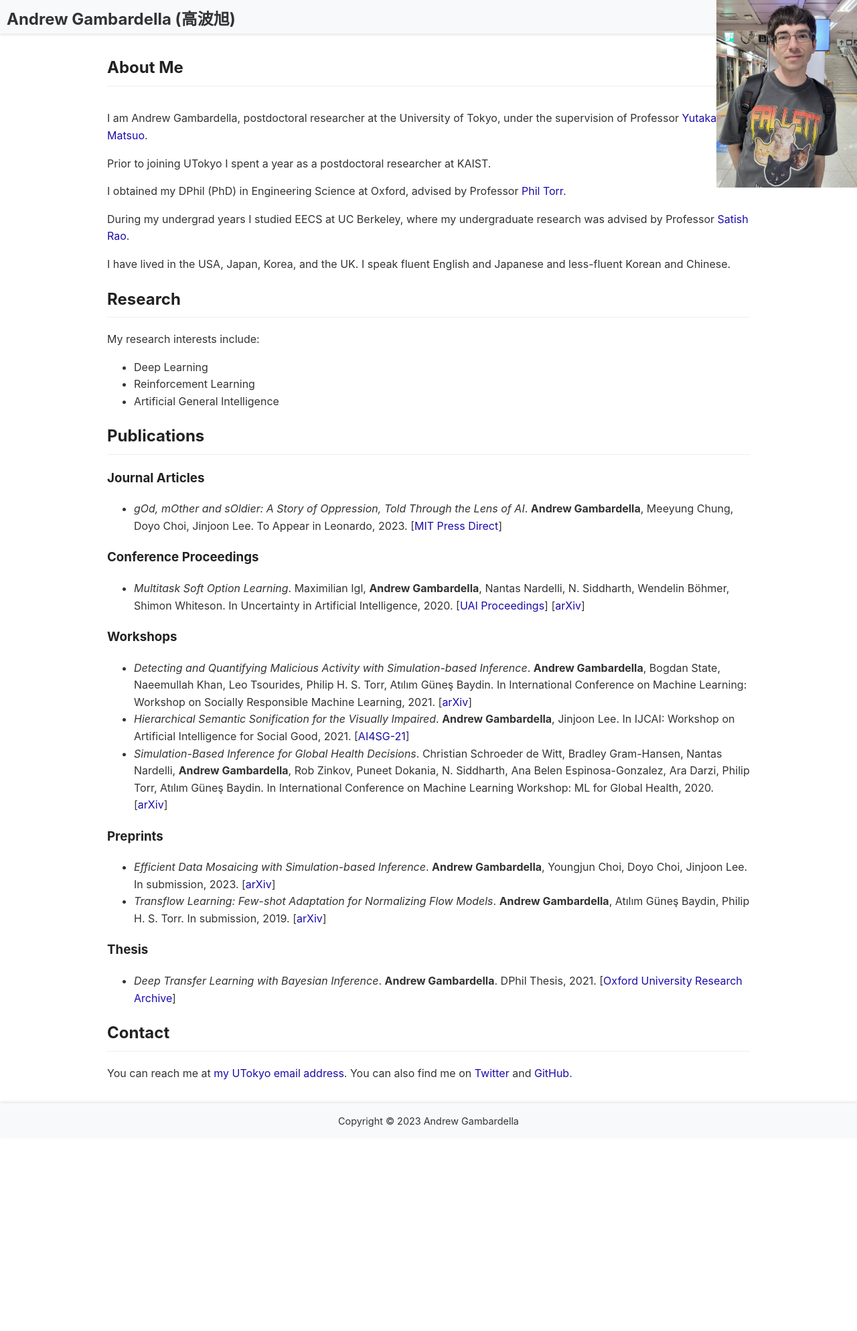
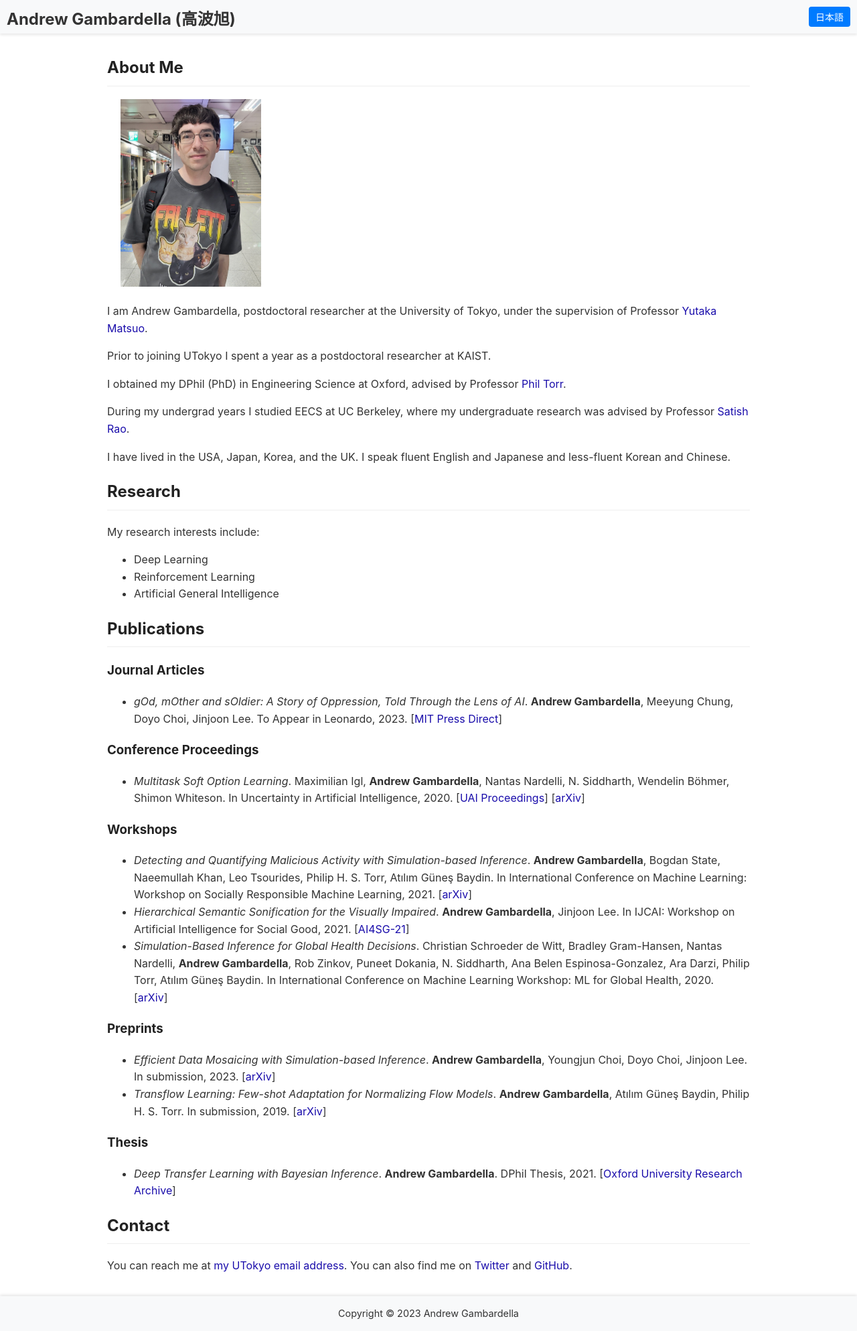
Before and after one commit to atgambardella/atgambardella.github.io, a Jekyll site: the page built from index.md, in a window 1280 px wide. Shown: the whole page at 67% size. Built offline with Jekyll 4.4.1, drawn with Linux system fonts in a browser that asks for light colours; a script that is not in the unit is left out; before the commit the page ends 1699 px from its top, so only the background shows below that.

Commit message:
try adding picture

```diff
--- a/assets/css/style.css
+++ b/assets/css/style.css
@@ -125,8 +125,5 @@ footer p {
 }
 
 .profile-image {
-  position: absolute;
-  right: 0;
-  top: 0;
   margin-left: 20px;
 }
```
